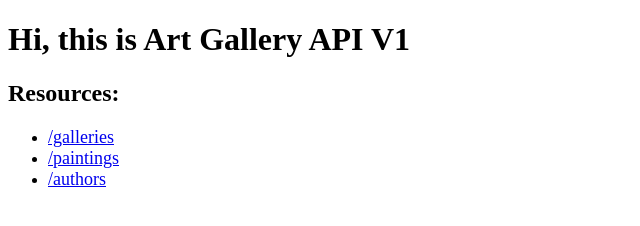
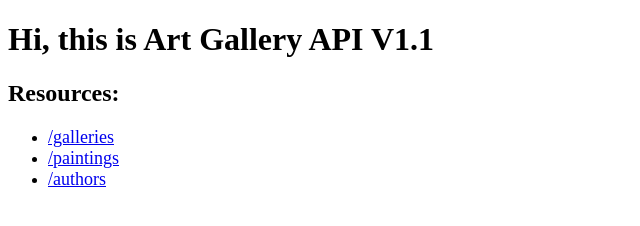
Before and after one commit to edward-dev26/art-gallery-api, a website: page public/index.html in a window 1280 px wide. Shown: the full height of the page, 0-640 px from the left. Drawn offline with Linux system fonts and the light colour scheme.

Commit message:
Update index.html

```diff
--- a/public/index.html
+++ b/public/index.html
@@ -8,7 +8,7 @@
   <title>Art Gallery API</title>
 </head>
 <body>
-<h1>Hi, this is Art Gallery API V1</h1>
+<h1>Hi, this is Art Gallery API V1.1</h1>
 <h2>Resources: </h2>
 <ul>
   <li><a href='/api/galleries/' style='font-size: 18px'>/galleries</a></li>
```
